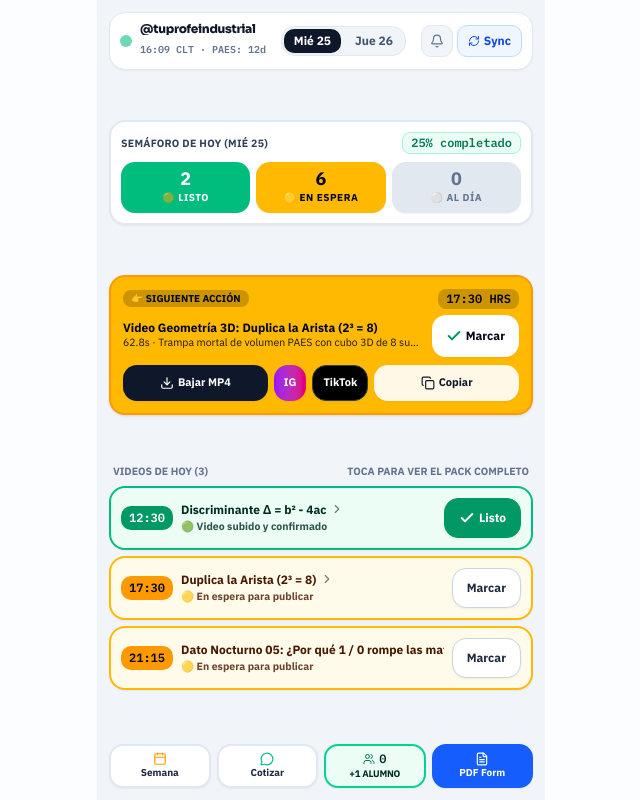
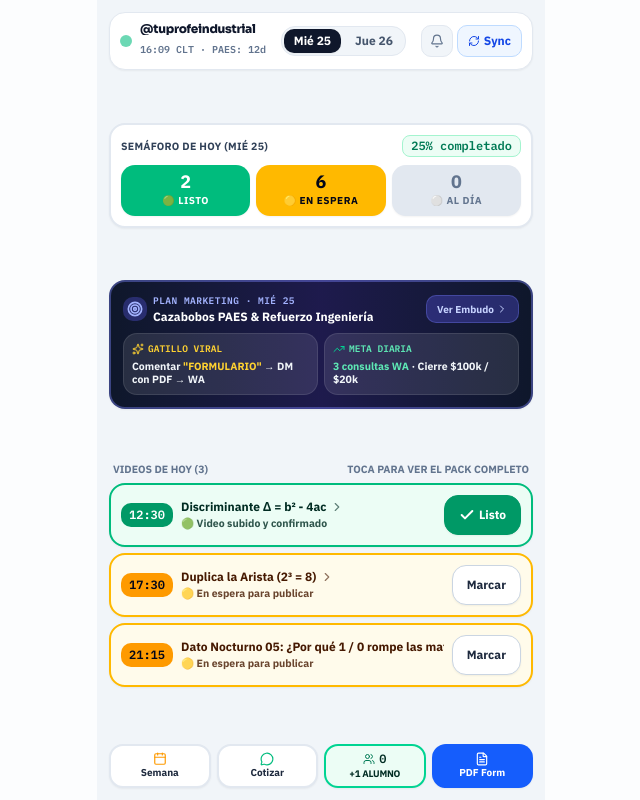
Before and after one commit to paillamilm-blip/tuprofeindustrial-web, a Next.js app: page /grilla in a window 1280 px wide. Shown: the whole page, without its empty margins (319-959 px from the left). Built offline with nearby package versions, Linux system fonts and the light colour scheme.

Commit message:
feat(grilla): replace tactical action card with marketing and conversion strategy plan

```diff
--- a/app/grilla/grilla-cockpit-client.tsx
+++ b/app/grilla/grilla-cockpit-client.tsx
@@ -14,10 +14,13 @@ import {
   Lock,
   X,
   Calendar,
-  CheckCircle2,
   Bell,
   BellRing,
   Users,
+  Target,
+  TrendingUp,
+  Sparkles,
+  Lightbulb,
 } from "lucide-react";
 import type { ActionItem, DayKey, DaySchedule } from "./grilla-data";
 import {
@@ -181,6 +184,7 @@ export function GrillaCockpitClient({
   const [showWeekModal, setShowWeekModal] = useState(false);
   const [showQuotesModal, setShowQuotesModal] = useState(false);
   const [showSyncModal, setShowSyncModal] = useState(false);
+  const [showStrategyModal, setShowStrategyModal] = useState(false);
   const [manualSyncInput, setManualSyncInput] = useState("");
   const [pushEnabled, setPushEnabled] = useState(() => {
     if (typeof window !== "undefined" && "Notification" in window) {
@@ -436,8 +440,6 @@ export function GrillaCockpitClient({
   const procesoTasks = dayTasks.filter((t) => !completedMap[t.id] && !isTaskUrgent(t));
   const progressPercent = Math.round((completedCount / dayTasks.length) * 100);
   const isAllDone = completedCount === dayTasks.length;
-
-  const nextPriorityAction = alertaTasks[0] ?? procesoTasks[0] ?? null;
   const paesDaysLeft = diffDaysFromIso(santiagoNow.isoDate, "2026-11-30");
 
   const inspectedBlock = useMemo(() => {
@@ -559,131 +561,63 @@ export function GrillaCockpitClient({
         </div>
       </section>
 
-      {/* 3. TARJETA DE MANDO TÁCTICA: SUGERENCIA DE ACCIÓN INMEDIATA */}
-      {isAllDone ? (
-        <section className="bg-emerald-600 text-white rounded-2xl p-3 shrink-0 flex items-center justify-between gap-2 shadow-xs">
-          <div className="min-w-0">
-            <div className="text-[10px] font-mono font-black uppercase tracking-wider text-emerald-100 flex items-center gap-1">
-              <CheckCircle2 className="w-3.5 h-3.5" />
-              <span>DÍA 100% COMPLETADO</span>
-            </div>
-            <div className="text-xs font-black truncate">
-              ¡Todas las acciones de hoy están arriba!
+      {/* 3. PLAN DE MARKETING & ESTRATEGIA DE CONVERSIÓN */}
+      <section className="bg-gradient-to-r from-slate-900 via-indigo-950 to-slate-900 text-white rounded-2xl p-2.5 sm:p-3 border-2 border-indigo-400/40 shadow-xs shrink-0 space-y-1.5">
+        <div className="flex items-center justify-between">
+          <div className="flex items-center gap-1.5 min-w-0">
+            <span className="p-1 rounded-lg bg-indigo-500/30 text-indigo-300 shrink-0">
+              <Target className="w-4 h-4 text-indigo-300 stroke-[2.5]" />
+            </span>
+            <div className="min-w-0">
+              <div className="text-[9.5px] font-mono font-black uppercase tracking-wider text-indigo-300 flex items-center gap-1">
+                <span>PLAN MARKETING · {currentDayData.shortLabel}</span>
+                {isAllDone && (
+                  <span className="bg-emerald-500/30 text-emerald-300 px-1 rounded text-[8.5px]">
+                    100% LISTO
+                  </span>
+                )}
+              </div>
+              <div className="text-xs font-black text-white truncate">
+                Cazabobos PAES & Refuerzo Ingeniería
+              </div>
             </div>
           </div>
+
           <button
             type="button"
-            onClick={() => setShowWeekModal(true)}
-            className="cursor-pointer touch-manipulation min-h-[36px] px-3 bg-white text-emerald-900 font-black text-xs rounded-xl shrink-0 shadow-xs"
+            onClick={() => setShowStrategyModal(true)}
+            className="cursor-pointer touch-manipulation min-h-[28px] px-2.5 py-0.5 rounded-lg bg-indigo-500/30 hover:bg-indigo-500/40 border border-indigo-400/30 text-[10px] font-black text-indigo-200 flex items-center gap-0.5 shrink-0 transition"
           >
-            Ver Semana →
+            <span>Ver Embudo</span>
+            <ChevronRight className="w-3 h-3" />
           </button>
-        </section>
-      ) : nextPriorityAction ? (
-        <section
-          className={`rounded-2xl p-3 border-2 shrink-0 space-y-1.5 shadow-sm transition ${
-            isTaskUrgent(nextPriorityAction)
-              ? "bg-red-600 text-white border-red-700"
-              : "bg-amber-400 text-slate-950 border-amber-500"
-          }`}
-        >
-          <div className="flex items-center justify-between text-xs">
-            <span
-              className={`text-[10px] font-black uppercase px-2 py-0.5 rounded-md ${
-                isTaskUrgent(nextPriorityAction)
-                  ? "bg-black/30 text-white"
-                  : "bg-black/20 text-slate-950 font-black"
-              }`}
-            >
-              {isTaskUrgent(nextPriorityAction) ? "🚨 ACCIÓN URGENTE" : "👉 SIGUIENTE ACCIÓN"}
-            </span>
-            <span className="font-mono font-black text-xs bg-black/20 px-2 py-0.5 rounded-md">
-              {nextPriorityAction.time} HRS
-            </span>
+        </div>
+
+        {/* 2 PILARES CLAVE: GATILLO DE CAPTACIÓN & META DE VENTAS */}
+        <div className="grid grid-cols-2 gap-1.5 pt-0.5 text-slate-100">
+          {/* GATILLO CAPTACIÓN */}
+          <div className="bg-white/10 rounded-xl p-2 border border-white/10 flex flex-col justify-between">
+            <div className="text-[9.5px] font-mono font-bold uppercase text-amber-300 flex items-center gap-1">
+              <Sparkles className="w-3 h-3 text-amber-300 shrink-0" />
+              <span className="truncate">Gatillo Viral</span>
+            </div>
+            <div className="text-[10.5px] font-black leading-tight mt-1 text-slate-100">
+              Comentar <span className="text-amber-300">&quot;FORMULARIO&quot;</span> → DM con PDF → WA
+            </div>
           </div>
 
-          <div className="flex items-center justify-between gap-2">
-            <div className="min-w-0 flex-1">
-              <div className="text-xs font-black truncate leading-tight">
-                {nextPriorityAction.title}
-              </div>
-              <div className="text-[10.5px] opacity-90 truncate">
-                {nextPriorityAction.detail}
-              </div>
+          {/* META DE CONVERSIÓN */}
+          <div className="bg-white/10 rounded-xl p-2 border border-white/10 flex flex-col justify-between">
+            <div className="text-[9.5px] font-mono font-bold uppercase text-emerald-300 flex items-center gap-1">
+              <TrendingUp className="w-3 h-3 text-emerald-400 shrink-0" />
+              <span className="truncate">Meta Diaria</span>
             </div>
-
-            {/* BOTÓN TICKET GRANDE */}
-            <button
-              type="button"
-              onClick={() => toggleTask(nextPriorityAction.id)}
-              className="cursor-pointer touch-manipulation min-h-[42px] px-3.5 py-1 rounded-xl bg-white text-slate-950 font-black text-xs shrink-0 flex items-center gap-1 shadow-xs active:scale-95 transition"
-            >
-              <Check className="w-4 h-4 text-emerald-600 stroke-[3]" />
-              <span>Marcar</span>
-            </button>
+            <div className="text-[10.5px] font-black leading-tight mt-1 text-slate-100">
+              <span className="text-emerald-300">3 consultas WA</span> · Cierre $100k / $20k
+            </div>
           </div>
-
-        {/* BOTONES DIRECTOS + DEEP LINKS A APPS */}
-          <div className="flex gap-1.5 pt-0.5">
-            {nextPriorityAction.videoDownloadUrl && (
-              <a
-                href={nextPriorityAction.videoDownloadUrl}
-                download
-                target="_blank"
-                rel="noopener noreferrer"
-                className="cursor-pointer touch-manipulation min-h-[36px] flex-1 bg-slate-900 text-white text-[11px] font-black rounded-xl flex items-center justify-center gap-1 shadow-xs"
-              >
-                <Download className="w-3.5 h-3.5" /> Bajar MP4
-              </a>
-            )}
-
-            {/* ABRIR INSTAGRAM DIRECTO */}
-            <a
-              href="https://www.instagram.com/"
-              target="_blank"
-              rel="noopener noreferrer"
-              className="cursor-pointer touch-manipulation min-h-[36px] px-2.5 bg-gradient-to-r from-purple-600 to-pink-600 text-white text-[11px] font-black rounded-xl flex items-center justify-center gap-1 shadow-xs"
-              title="Abrir Instagram"
-            >
-              <span>IG</span>
-            </a>
-
-            {/* ABRIR TIKTOK DIRECTO */}
-            <a
-              href="https://www.tiktok.com/@tuprofeindustrial"
-              target="_blank"
-              rel="noopener noreferrer"
-              className="cursor-pointer touch-manipulation min-h-[36px] px-2.5 bg-black text-white text-[11px] font-black rounded-xl flex items-center justify-center gap-1 shadow-xs border border-slate-700"
-              title="Abrir TikTok"
-            >
-              <span>TikTok</span>
-            </a>
-
-            {nextPriorityAction.copies && nextPriorityAction.copies[0] && (
-              <>
-                {nextPriorityAction.copies[0].waShare && (
-                  <a
-                    href={`https://wa.me/?text=${encodeURIComponent(nextPriorityAction.copies[0].text)}`}
-                    target="_blank"
-                    rel="noopener noreferrer"
-                    className="cursor-pointer touch-manipulation min-h-[36px] flex-1 bg-[#25D366] text-white text-[11px] font-black rounded-xl flex items-center justify-center gap-1 shadow-xs"
-                  >
-                    <MessageCircle className="w-3.5 h-3.5" /> WA
-                  </a>
-                )}
-                <button
-                  type="button"
-                  onClick={() => handleCopy(nextPriorityAction.copies![0].key, nextPriorityAction.copies![0].text)}
-                  className="cursor-pointer touch-manipulation min-h-[36px] flex-1 bg-white/90 text-slate-900 hover:bg-white text-[11px] font-black rounded-xl flex items-center justify-center gap-1 shadow-xs"
-                >
-                  <Copy className="w-3.5 h-3.5" />
-                  <span>{copiedKey === nextPriorityAction.copies[0].key ? "Copiado" : "Copiar"}</span>
-                </button>
-              </>
-            )}
-          </div>
-        </section>
-      ) : null}
+        </div>
+      </section>
 
       {/* 4. LOS 3 VIDEOS DEL DÍA CON COLOR DE SEMÁFORO REAL (VERDE / AMARILLO / ROJO) */}
       <section className="space-y-1.5 shrink-0">
@@ -1066,6 +1000,122 @@ export function GrillaCockpitClient({
       )}
 
       {/* ======================================================== */}
+      {/* MODAL PLAN DE MARKETING & ESTRATEGIA DE CONVERSIÓN       */}
+      {/* ======================================================== */}
+      {showStrategyModal && (
+        <div className="fixed inset-0 z-50 bg-black/60 backdrop-blur-xs flex items-center justify-center p-3 animate-in fade-in">
+          <div className="bg-white border-2 border-slate-300 rounded-3xl w-full max-w-sm max-h-[85dvh] flex flex-col overflow-hidden shadow-2xl text-slate-900">
+            <div className="p-3.5 border-b border-slate-200 flex items-center justify-between bg-slate-50">
+              <h3 className="text-xs font-black text-slate-900 flex items-center gap-1.5">
+                <Target className="w-4 h-4 text-indigo-600" />
+                Plan Estratégico & Embudo de Marketing
+              </h3>
+              <button
+                type="button"
+                onClick={() => setShowStrategyModal(false)}
+                className="p-1 rounded-full bg-slate-200 text-slate-700 hover:bg-slate-300"
+              >
+                <X className="w-4 h-4" />
+              </button>
+            </div>
+
+            <div className="p-3.5 space-y-3 overflow-y-auto text-xs">
+              {/* PROPÓSITO GENERAL */}
+              <div className="bg-indigo-50 border border-indigo-200 rounded-2xl p-3 space-y-1">
+                <div className="text-[10px] font-mono font-black uppercase text-indigo-800 flex items-center gap-1">
+                  <Lightbulb className="w-3.5 h-3.5 text-indigo-600" />
+                  Estrategia de Marca & Autoridad
+                </div>
+                <p className="text-[11px] text-indigo-950 font-medium leading-relaxed">
+                  Posicionar a <strong>@tuprofeindustrial</strong> como el docente especialista de mayor rigor técnico y pedagogía ágil en Chile para Matemáticas PAES y Ramos Universitarios de Ingeniería.
+                </p>
+              </div>
+
+              {/* EMBUDO DE 3 FASES */}
+              <div className="space-y-1.5">
+                <span className="text-[10px] font-mono font-black uppercase text-slate-500">
+                  Embudo Diario en 3 Fases (Videos)
+                </span>
+
+                <div className="space-y-1.5">
+                  <div className="p-2.5 bg-slate-50 rounded-xl border border-slate-200 flex gap-2">
+                    <span className="font-mono font-black text-[11px] text-amber-800 bg-amber-100 border border-amber-300 px-1.5 py-0.5 rounded-md h-fit shrink-0">
+                      12:30
+                    </span>
+                    <div className="min-w-0">
+                      <div className="font-black text-slate-900 text-[11px]">Tope de Embudo: Cazabobos Viral</div>
+                      <div className="text-[10px] text-slate-600 leading-tight">Gancho en los primeros 2.5s con error típico. Máxima retención y visualizaciones orgánicas.</div>
+                    </div>
+                  </div>
+
+                  <div className="p-2.5 bg-slate-50 rounded-xl border border-slate-200 flex gap-2">
+                    <span className="font-mono font-black text-[11px] text-blue-800 bg-blue-100 border border-blue-300 px-1.5 py-0.5 rounded-md h-fit shrink-0">
+                      17:30
+                    </span>
+                    <div className="min-w-0">
+                      <div className="font-black text-slate-900 text-[11px]">Medio de Embudo: Generación de Comentarios</div>
+                      <div className="text-[10px] text-slate-600 leading-tight">Resolución con método rápido. Llamado a la acción: &quot;Comenta FORMULARIO y te lo mando por interno&quot;.</div>
+                    </div>
+                  </div>
+
+                  <div className="p-2.5 bg-slate-50 rounded-xl border border-slate-200 flex gap-2">
+                    <span className="font-mono font-black text-[11px] text-emerald-800 bg-emerald-100 border border-emerald-300 px-1.5 py-0.5 rounded-md h-fit shrink-0">
+                      21:15
+                    </span>
+                    <div className="min-w-0">
+                      <div className="font-black text-slate-900 text-[11px]">Fondo de Embudo: Cierre & Venta Tutorías</div>
+                      <div className="text-[10px] text-slate-600 leading-tight">Autoridad de ingeniería. Derivación directa al link de la bio / WhatsApp para agendar cupo.</div>
+                    </div>
+                  </div>
+                </div>
+              </div>
+
+              {/* PROTOCOLO DE CONVERSIÓN EN WHATSAPP */}
+              <div className="space-y-1.5 pt-1">
+                <span className="text-[10px] font-mono font-black uppercase text-slate-500">
+                  Script Rápido para Prospectos en WA
+                </span>
+                <div className="p-3 bg-emerald-50 rounded-xl border border-emerald-200 space-y-2">
+                  <div className="text-[10.5px] text-emerald-950 leading-relaxed font-medium">
+                    &ldquo;¡Hola! Soy Matías Alonso, Ingeniero Civil Industrial y Profe de Matemáticas de la USM. Te dejé el formulario maestro. Cuéntame, ¿para qué examen o ramo te preparas y cuál es tu meta?&rdquo;
+                  </div>
+                  <div className="flex gap-1.5">
+                    <button
+                      type="button"
+                      onClick={() => handleCopy("wa_script_mkt", "¡Hola! Soy Matías Alonso, Ingeniero Civil Industrial y Profe de Matemáticas de la USM. Te dejé el formulario maestro. Cuéntame, ¿para qué examen o ramo te preparas y cuál es tu meta?")}
+                      className="cursor-pointer touch-manipulation min-h-[36px] flex-1 bg-white border border-emerald-300 text-emerald-900 font-black rounded-xl text-xs hover:bg-emerald-100 flex items-center justify-center gap-1 shadow-xs"
+                    >
+                      <Copy className="w-3.5 h-3.5" />
+                      <span>{copiedKey === "wa_script_mkt" ? "¡Copiado!" : "Copiar Script"}</span>
+                    </button>
+                    <a
+                      href={`https://wa.me/?text=${encodeURIComponent("¡Hola! Soy Matías Alonso, Ingeniero Civil Industrial y Profe de Matemáticas de la USM. Te dejé el formulario maestro. Cuéntame, ¿para qué examen o ramo te preparas y cuál es tu meta?")}`}
+                      target="_blank"
+                      rel="noopener noreferrer"
+                      className="cursor-pointer touch-manipulation min-h-[36px] px-3 bg-[#25D366] text-white font-black rounded-xl text-xs flex items-center justify-center gap-1 shadow-xs"
+                    >
+                      Abrir WA
+                    </a>
+                  </div>
+                </div>
+              </div>
+
+              {/* RESUMEN DE TARIFAS VIGENTES */}
+              <div className="p-2.5 bg-slate-100 rounded-xl border border-slate-200 flex items-center justify-between">
+                <div>
+                  <div className="font-black text-slate-900 text-xs">Valores Tutorías</div>
+                  <div className="text-[10px] text-slate-500">Clase individual / Pack 5</div>
+                </div>
+                <div className="text-right font-mono font-black text-xs text-emerald-700">
+                  $20.000 / $100.000
+                </div>
+              </div>
+            </div>
+          </div>
+        </div>
+      )}
+
+      {/* ======================================================== */}
       {/* MODAL SYNC                                               */}
       {/* ======================================================== */}
       {showSyncModal && (
```
